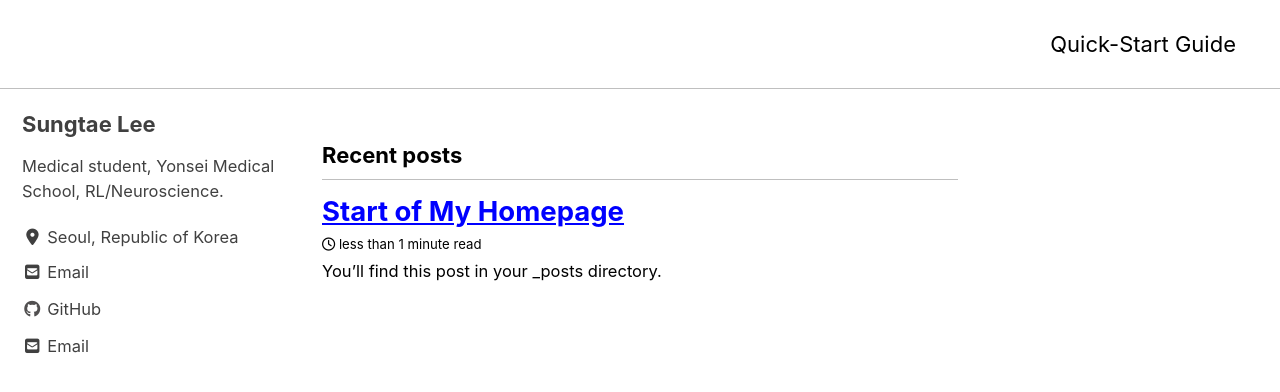
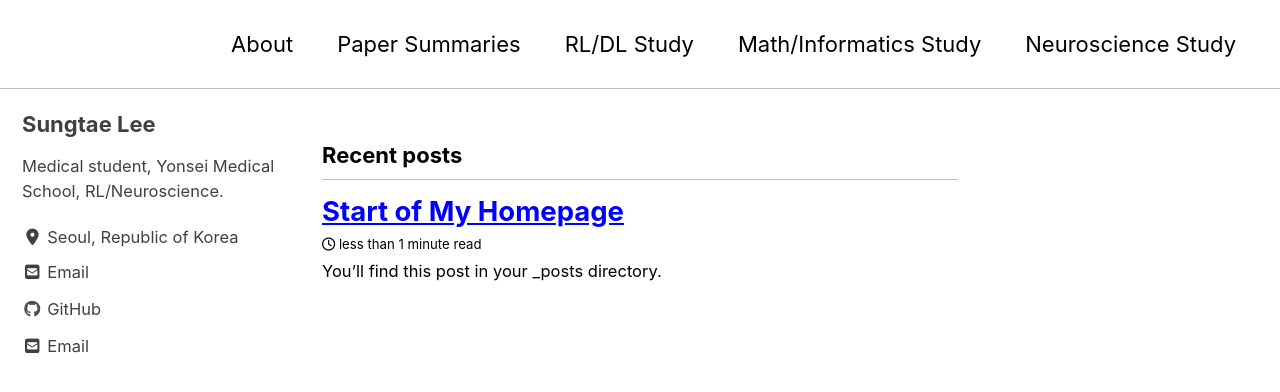
Before and after one commit to Sungtae-Lee/Sungtae-Lee.io, a Jekyll site: the page built from index.html, in a window 1280 px wide and 900 px high. Shown: the top 392 px of the window. Built offline with Jekyll 4.4.1, drawn with Linux system fonts in a browser that asks for light colours; cached includes are drawn as plain includes; nearby versions of some CDN libraries; the list of posts is cut into pages by our own code.

Commit message:
Update navigation.yml

```diff
--- a/_data/navigation.yml
+++ b/_data/navigation.yml
@@ -1,12 +1,12 @@
 # main links
 main:
-  - title: "Quick-Start Guide"
-    url: https://mmistakes.github.io/minimal-mistakes/docs/quick-start-guide/
-  # - title: "About"
-  #   url: https://mmistakes.github.io/minimal-mistakes/about/
-  # - title: "Sample Posts"
-  #   url: /year-archive/
-  # - title: "Sample Collections"
-  #   url: /collection-archive/
-  # - title: "Sitemap"
-  #   url: /sitemap/
+  - title: "About"
+    url: https://mmistakes.github.io/minimal-mistakes/about/
+  - title: "Paper Summaries"
+    url: /year-archive/
+  - title: "RL/DL Study"
+    url: /collection-archive/
+  - title: "Math/Informatics Study"
+    url: /sitemap/
+  - title: "Neuroscience Study"
+    url: /sitemap/
```
